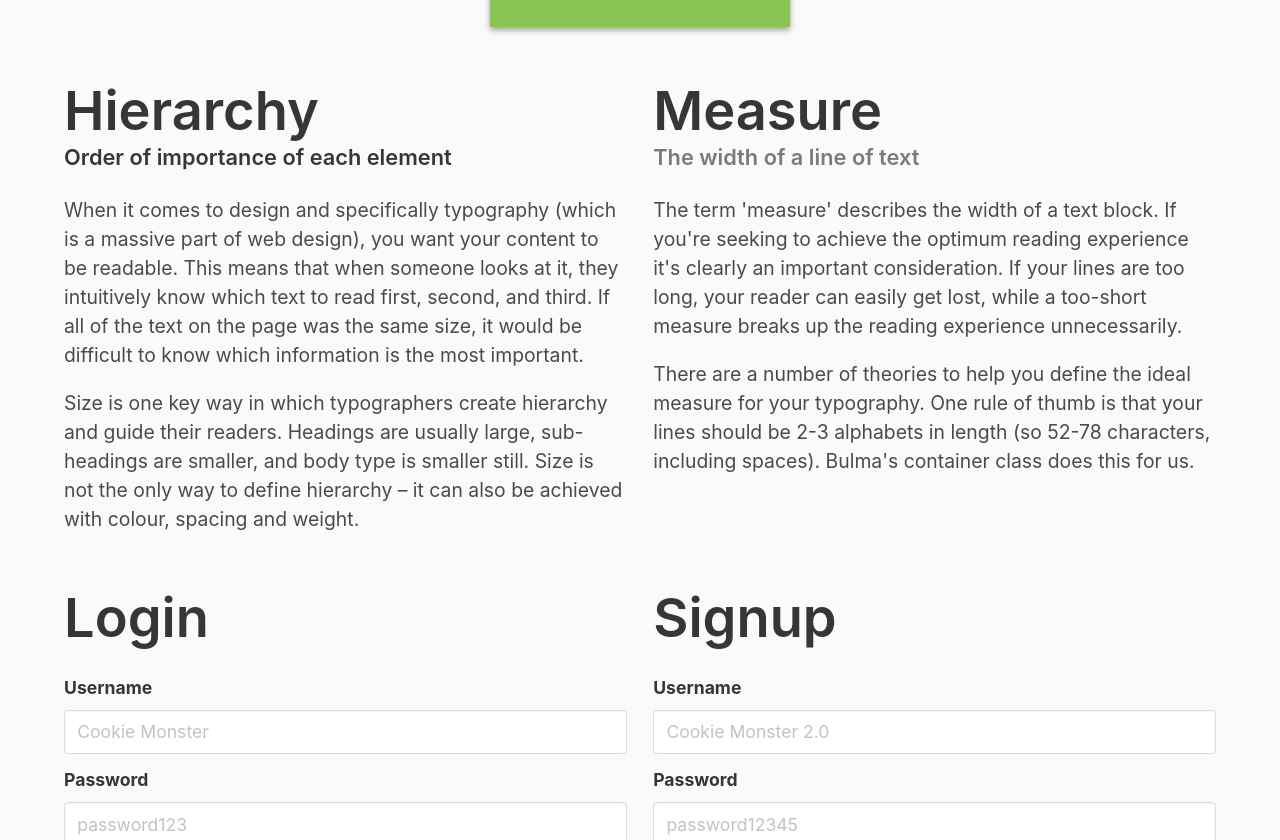
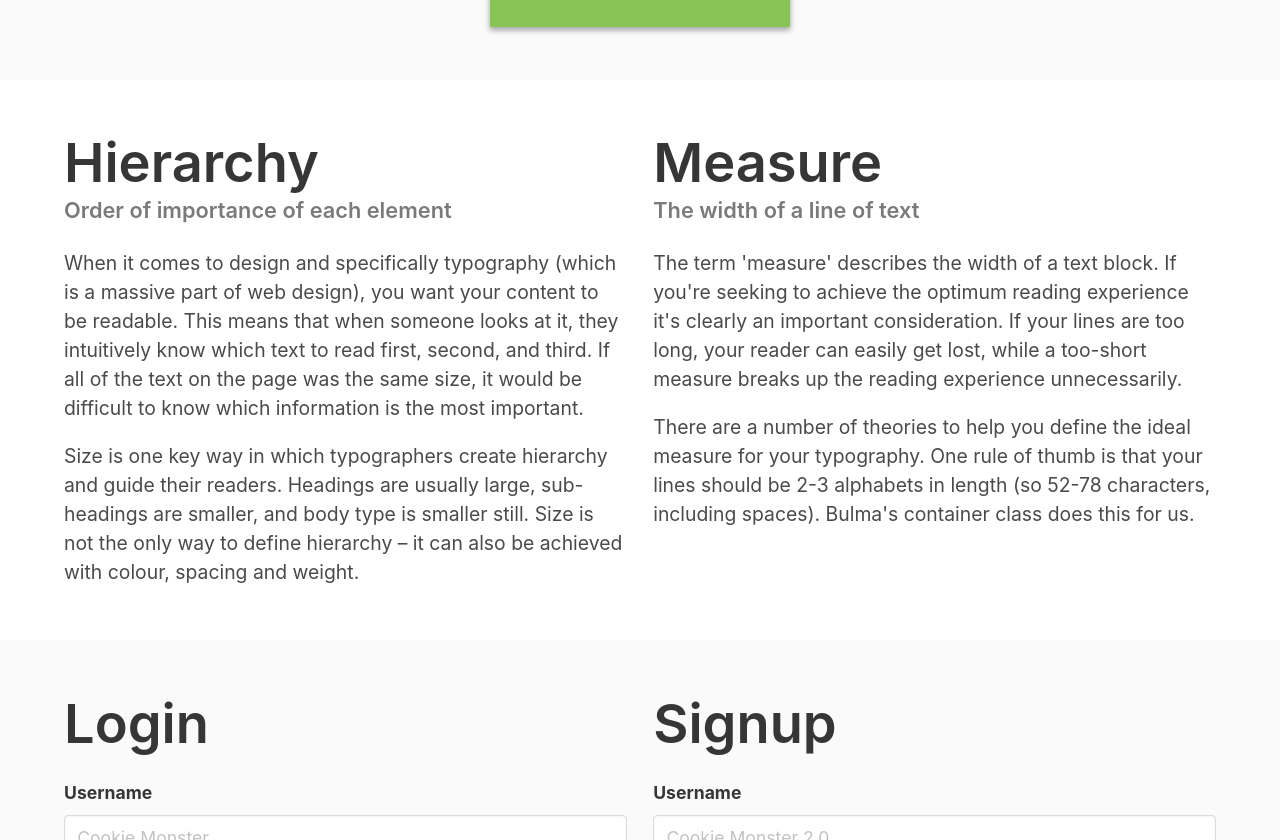
Before and after one commit to jdmar3-comp426/a02-hughwill, a website: page index.html in a window 1280 px wide. Shown: the part 3215-4055 px from the top of the page. Drawn offline with nearby package versions, Linux system fonts and the light colour scheme; a web font is replaced by a local one.

Commit message:
Update index.html

```diff
--- a/index.html
+++ b/index.html
@@ -93,7 +93,7 @@
         </div>
         <div class="tabs is-medium is-centered">
             <ul>
-                <li class=""><a>Pictures</a></li>
+                <li class="is-active"><a>Pictures</a></li>
                 <li><a>Music</a></li>
                 <li><a>Videos</a></li>
                 <li><a>Documents</a></li>
@@ -115,13 +115,13 @@
         </div>
     </div>
 </section>
-<section class="container">
-    <div class="content">
+<section class="section has-background-white">
+    <div class="container">
         <div class="content">
             <div class="columns">
                 <div class="column">
                     <h1 class="title">Hierarchy</h1>
-                    <h5 class="subtitle">Order of importance of each element</h5>
+                    <h5 class="subtitle has-text-grey">Order of importance of each element</h5>
                     <p>
 		    	When it comes to design and specifically typography (which is a massive part of web design), you want your content to be readable.
 			This means that when someone looks at it, they intuitively know which text to read first, second, and third.
```
